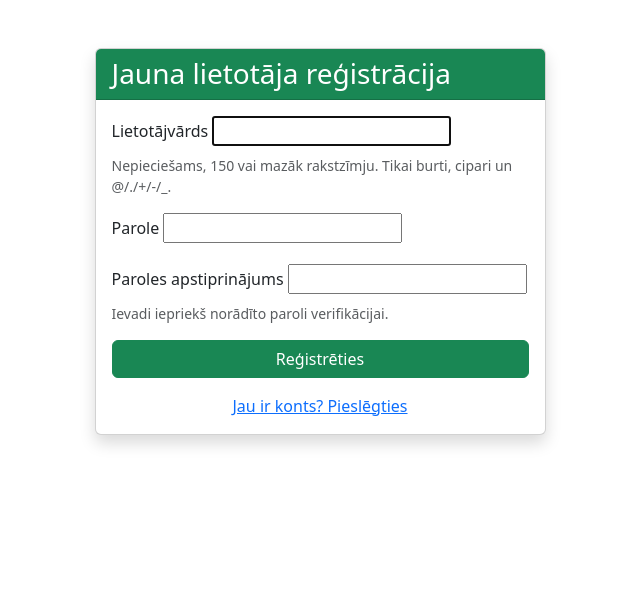
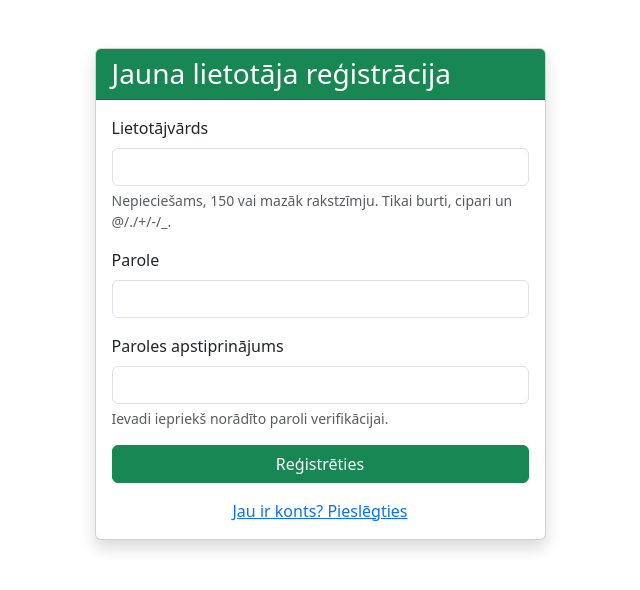
Before and after one commit to Renat-st/baka-pieteikumu-sistema, a Django app: page /register/ in a window 1280 px wide. Shown: the top 590 px of the page, without its empty margins (320-960 px from the left). Run offline with Django 5.2, Linux system fonts and the light colour scheme.

Commit message:
register.html

```diff
--- a/templates/registration/register.html
+++ b/templates/registration/register.html
@@ -15,25 +15,22 @@
                     <form method="post">
                         {% csrf_token %}
 
-                        <!-- Username -->
                         <div class="mb-3">
                             <label class="form-label">Lietotājvārds</label>
-                            {{ form.username }}
+                            <input type="text" name="username" class="form-control" required>
                             <div class="form-text">
                                 Nepieciešams, 150 vai mazāk rakstzīmju. Tikai burti, cipari un @/./+/-/_.
                             </div>
                         </div>
 
-                        <!-- Password -->
                         <div class="mb-3">
                             <label class="form-label">Parole</label>
-                            {{ form.password1 }}
+                            <input type="password" name="password1" class="form-control" required>
                         </div>
 
-                        <!-- Confirm Password -->
                         <div class="mb-3">
                             <label class="form-label">Paroles apstiprinājums</label>
-                            {{ form.password2 }}
+                            <input type="password" name="password2" class="form-control" required>
                             <div class="form-text">
                                 Ievadi iepriekš norādīto paroli verifikācijai.
                             </div>
```
